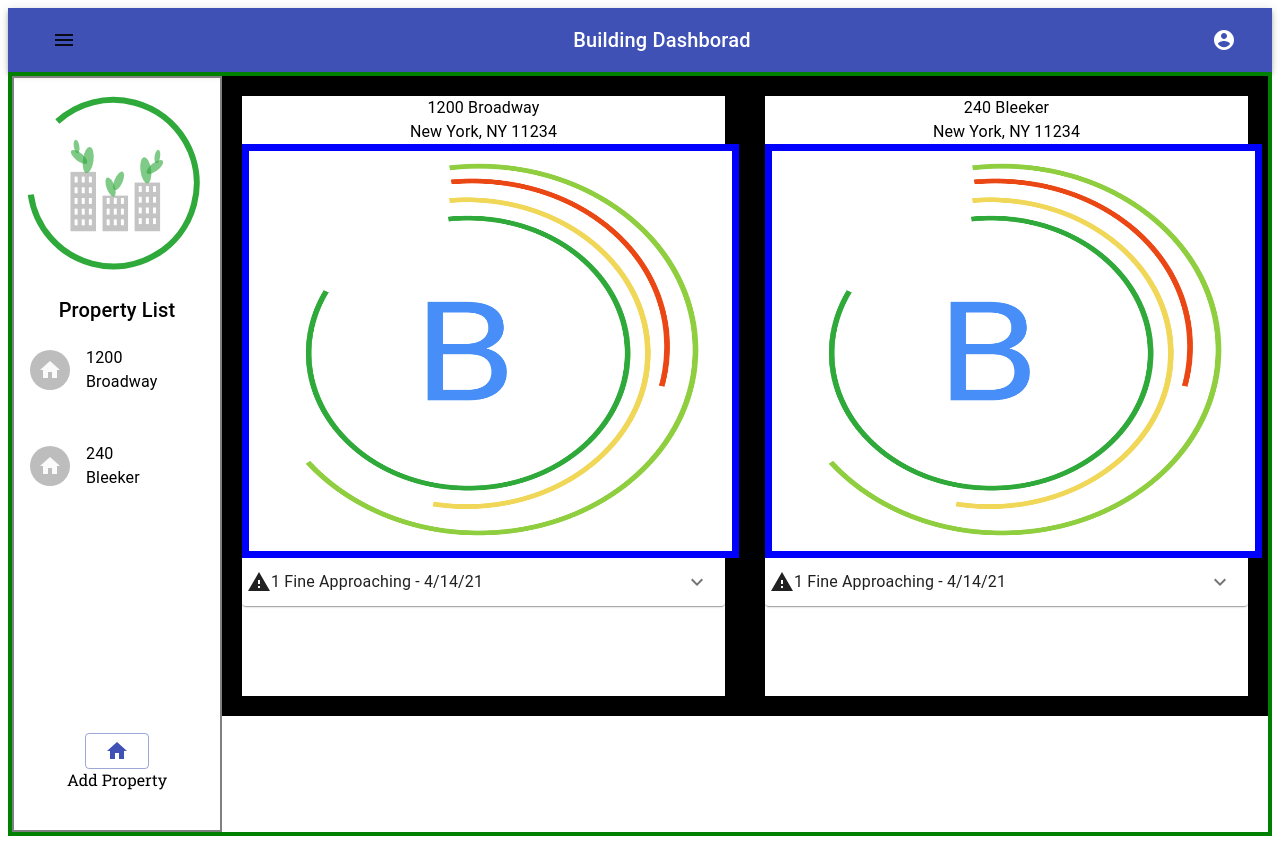
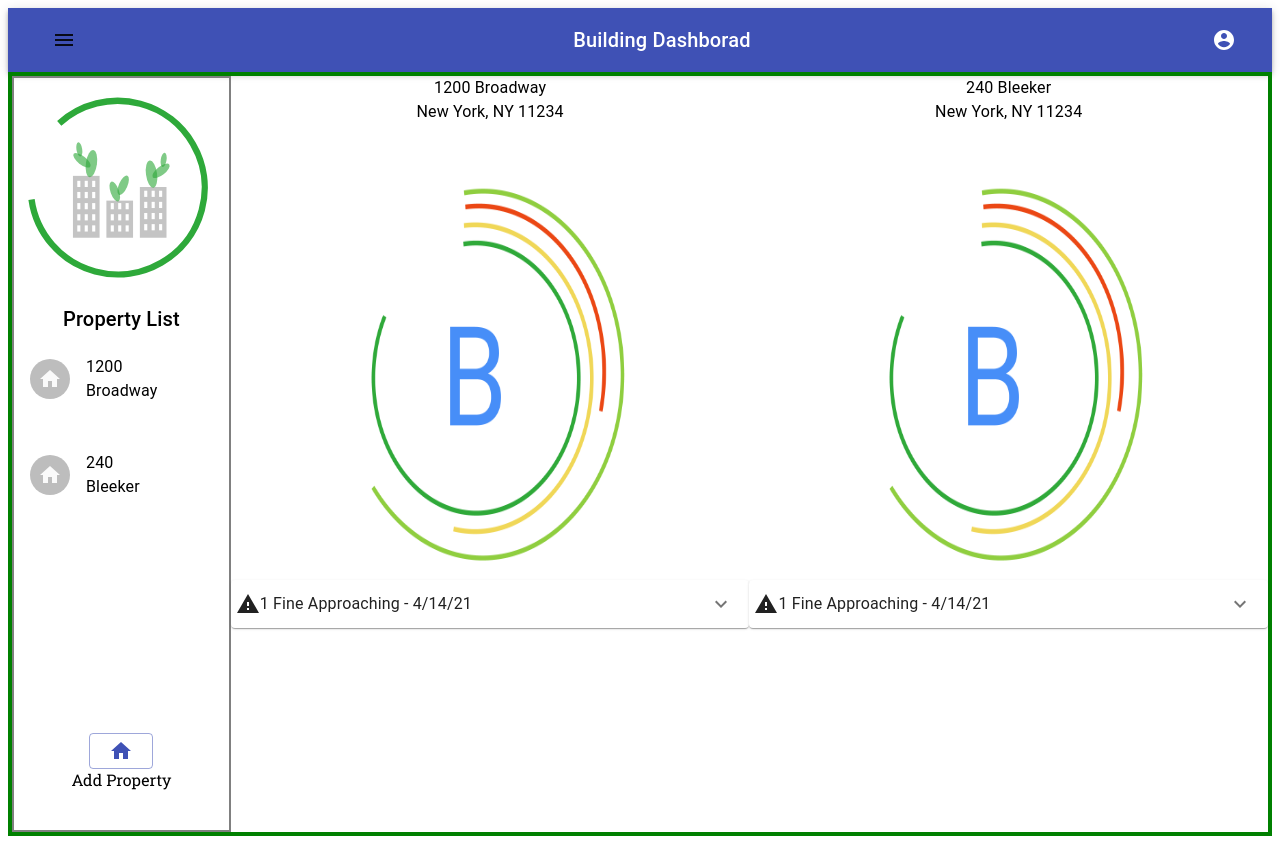
Before and after one commit to unachoza/Calculate-Building-Risks-and-Opportunites-, a React (Create React App) app: page / in a window 1280 px wide. Built offline with nearby package versions, Linux system fonts and the light colour scheme.

Commit message:
sign in page building with form and title, and logo

```diff
--- a/src/App.css
+++ b/src/App.css
@@ -1,8 +1,12 @@
 .App {
   text-align: center;
 }
-*{
-font-family: 'Roboto Slab', serif;
+.logo {
+  height: 200px;
+  width: auto;
+}
+* {
+  font-family: 'Roboto Slab', serif;
 }
 @keyframes App-logo-spin {
   from {
--- a/src/Components/PropertyCard/PropertyCard.styles.css
+++ b/src/Components/PropertyCard/PropertyCard.styles.css
@@ -1,5 +1,5 @@
 .property-card {
-border: solid black 20px;
+/* border: solid black 20px; */
 height: 75vh;
 }
 
--- a/src/Components/Rating/Rating.styles.css
+++ b/src/Components/Rating/Rating.styles.css
@@ -1,25 +1,23 @@
 .big-raiting-container {
   display: flex;
-   width: 50%;
-  border: 7px red solid;
+  width: 50%;
 }
 
 img {
-/* width: auto; */
-width: 100%;
+  width: 100%;
 }
 .not-div {
-display: block;
-width: 100%;
+  display: block;
+  width: 100%;
 }
-.pIMG{
-height: 400px;
-
-/* width: 400px; */
+.pIMG {
+  height: 400px;
 }
 
 .raiting-container img {
- display: flex;
-  /* width: 30%; */
- border: 7px blue solid;
+  width: 60%;
 }
+.raiting-container {
+  height: 80vh;
+  margin-top: 10%;
+}
--- /dev/null
+++ b/src/Components/SignIn/SignIn.component.js
@@ -0,0 +1,13 @@
+import React from 'react';
+import { FormControl, FormLabel, FormHelperText, Input, InputLabel } from '@material-ui/core';
+import './SignIn.styles.css'
+
+const Form = () => (
+  <FormControl>
+    <InputLabel htmlFor="my-input">Email address</InputLabel>
+    <Input id="my-input" aria-describedby="my-helper-text" />
+    <FormHelperText id="my-helper-text">We'll never share your email.</FormHelperText>
+  </FormControl>
+);
+
+export default Form;
--- /dev/null
+++ b/src/Pages/SignInOrSignUp/SignInOrSignUp.component.js
@@ -0,0 +1,17 @@
+import React from 'react';
+import LOGO from '../../Assets/LOGO.svg';
+import SignIn from '../../Components/SignIn/SignIn.component';
+import './SignInOrSignUp.styles.css'
+
+const SignInOrSignUp = () => {
+  return (
+   <div>
+    <img src={LOGO} class="logo" alt="company logo" />
+    <h1 className="SignInOrSignUp-title">Helping Make a Greener NYC for Tomorrow, Today</h1>
+    <SignIn />
+
+    </div>
+  );
+};
+
+export default SignInOrSignUp;
--- /dev/null
+++ b/src/Pages/SignInOrSignUp/SignInOrSignUp.styles.css
@@ -0,0 +1,8 @@
+.SignInOrSignUp-title {
+
+  font-size: 21px;
+  line-height: 25px;
+  text-align: center;
+
+  color: #48b452;
+}
```
Also changed, not shown: src/Components/SignIn/SignIn.styles.css (added).
